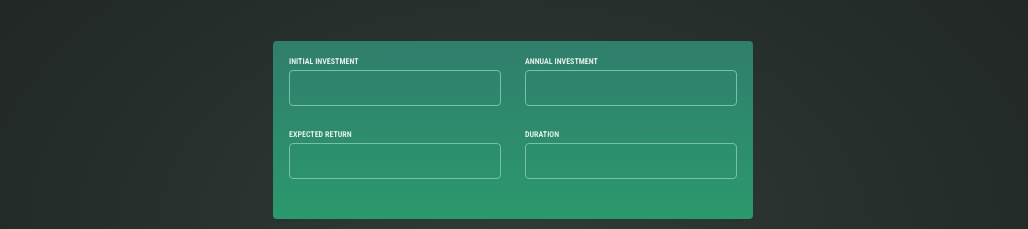
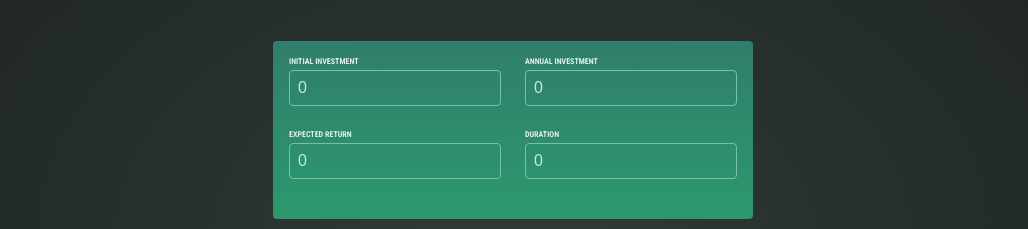
Before and after one commit to Pacholekk/investment-calculator, a React (Vite) app: page / in a window 1280 px wide. Shown: the part 185-414 px from the top of the page, without its empty margins (127-1155 px from the left). Built offline with nearby package versions, Linux system fonts and the light colour scheme.

Commit message:
Add handlig events in input

```diff
--- a/src/components/UserInput/UserInput.jsx
+++ b/src/components/UserInput/UserInput.jsx
@@ -1,26 +1,71 @@
 import "./UserInput.css";
+import { useState } from "react";
 
-export default function UserInput() {
+export default function UserInput({ input }) {
+  const [userInput, setUserInput] = useState({
+    initialInvestment: 0,
+    annualInvestment: 0,
+    expecterReturn: 0,
+    duration: 0,
+  });
+  function handleChangeValue(inputIdentifier, value) {
+    setUserInput((prevUserInput) => {
+      //Gets previous state
+
+      return {
+        ...prevUserInput, // Copys all existing values
+        [inputIdentifier]: value, // Updates only the changed field
+      };
+    });
+  }
   return (
     <div id="user-input">
       <div className="input-group">
         <div>
-          <label htmlFor=""> INITIAL INVESTMENT</label>
-          <input type="number" />
+          <label> INITIAL INVESTMENT</label>
+          <input
+            type="number"
+            required
+            value={userInput.initialInvestment}
+            onChange={(event) =>
+              handleChangeValue("initialInvestment", event.target.value)
+            }
+          />
         </div>
         <div>
-          <label htmlFor=""> ANNUAL INVESTMENT</label>
-          <input type="number" />
+          <label> ANNUAL INVESTMENT</label>
+          <input
+            type="number"
+            required
+            value={userInput.annualInvestment}
+            onChange={(event) =>
+              handleChangeValue("annualInvestment", event.target.value)
+            }
+          />
         </div>
       </div>
       <div className="input-group">
         <div>
-          <label htmlFor=""> EXPECTED RETURN</label>
-          <input type="number" />
+          <label> EXPECTED RETURN</label>
+          <input
+            type="number"
+            required
+            value={userInput.expecterReturn}
+            onChange={(event) =>
+              handleChangeValue("expecterReturn", event.target.value)
+            }
+          />
         </div>
         <div>
-          <label htmlFor=""> DURATION</label>
-          <input type="number" />
+          <label> DURATION</label>
+          <input
+            type="number"
+            required
+            value={userInput.duration}
+            onChange={(event) =>
+              handleChangeValue("duration", event.target.value)
+            }
+          />
         </div>
       </div>
     </div>
```
